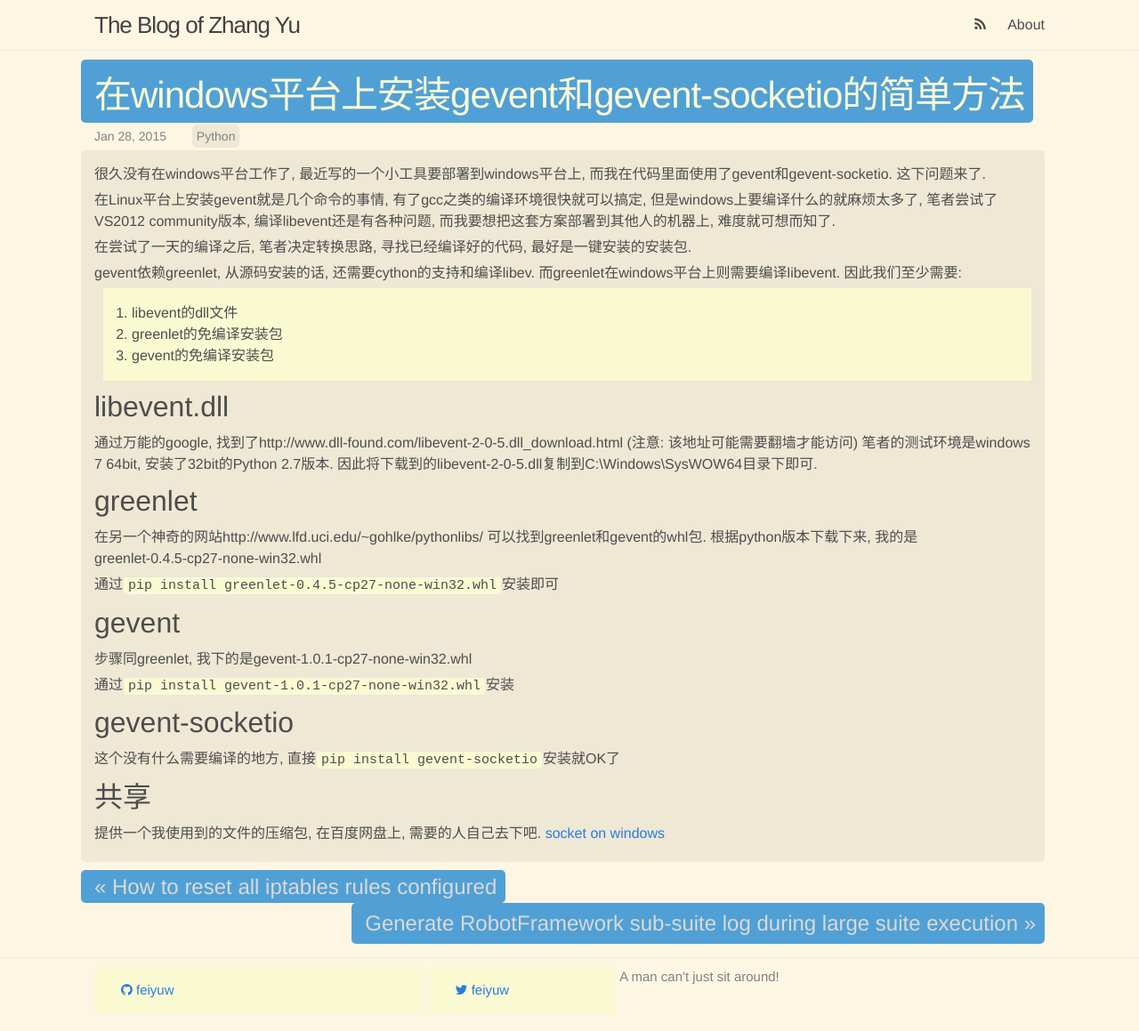
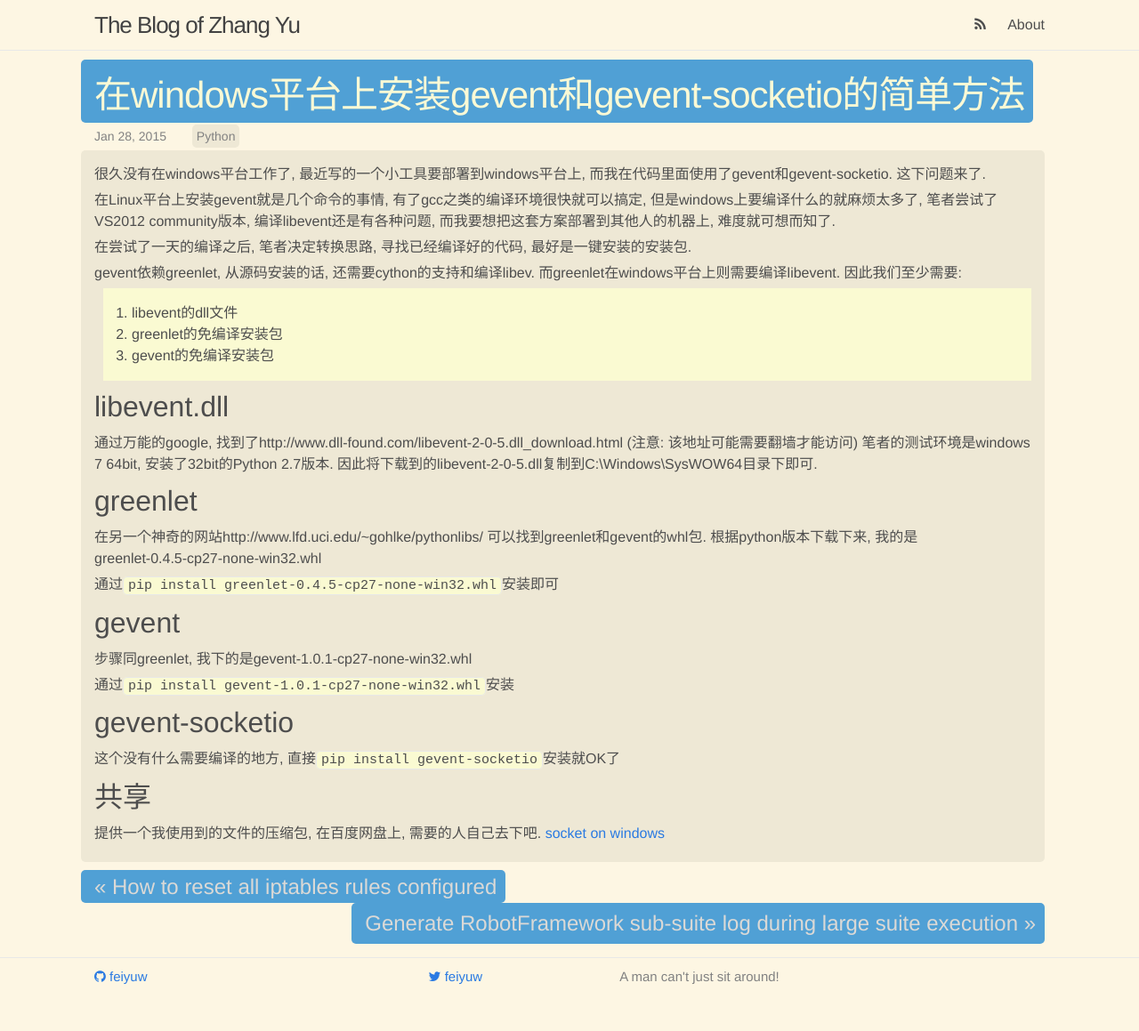
Before and after one commit to feiyuw/feiyuw.github.io, a Jekyll site: the page built from _posts/2015-01-28-setup-gevent-on-windows.md, in a window 1280 px wide. Shown: the whole page at 89% size. Built offline with Jekyll 4.4.1, drawn with Linux system fonts in a browser that asks for light colours; nearby versions of some CDN libraries; comment, search, counter and statistics services are not loaded; after the commit the page ends 1129 px from its top, so only the background shows below that.

Commit message:
update ol/ul style

```diff
--- a/_sass/_base.scss
+++ b/_sass/_base.scss
@@ -71,8 +71,6 @@ figcaption {
  */
 ul, ol {
     margin-left: $spacing-unit;
-    padding: 1em 2em;
-    background-color: lightgoldenrodyellow;
 }
 
 li {
--- a/_sass/_layout.scss
+++ b/_sass/_layout.scss
@@ -274,6 +274,11 @@ a.post-link {
             font-size: 18px;
         }
     }
+
+    ol, ul {
+        padding: 1em 2em;
+        background-color: lightgoldenrodyellow;
+    }
 }
 .post-prev, .post-next {
     margin-bottom: 5px;
```
